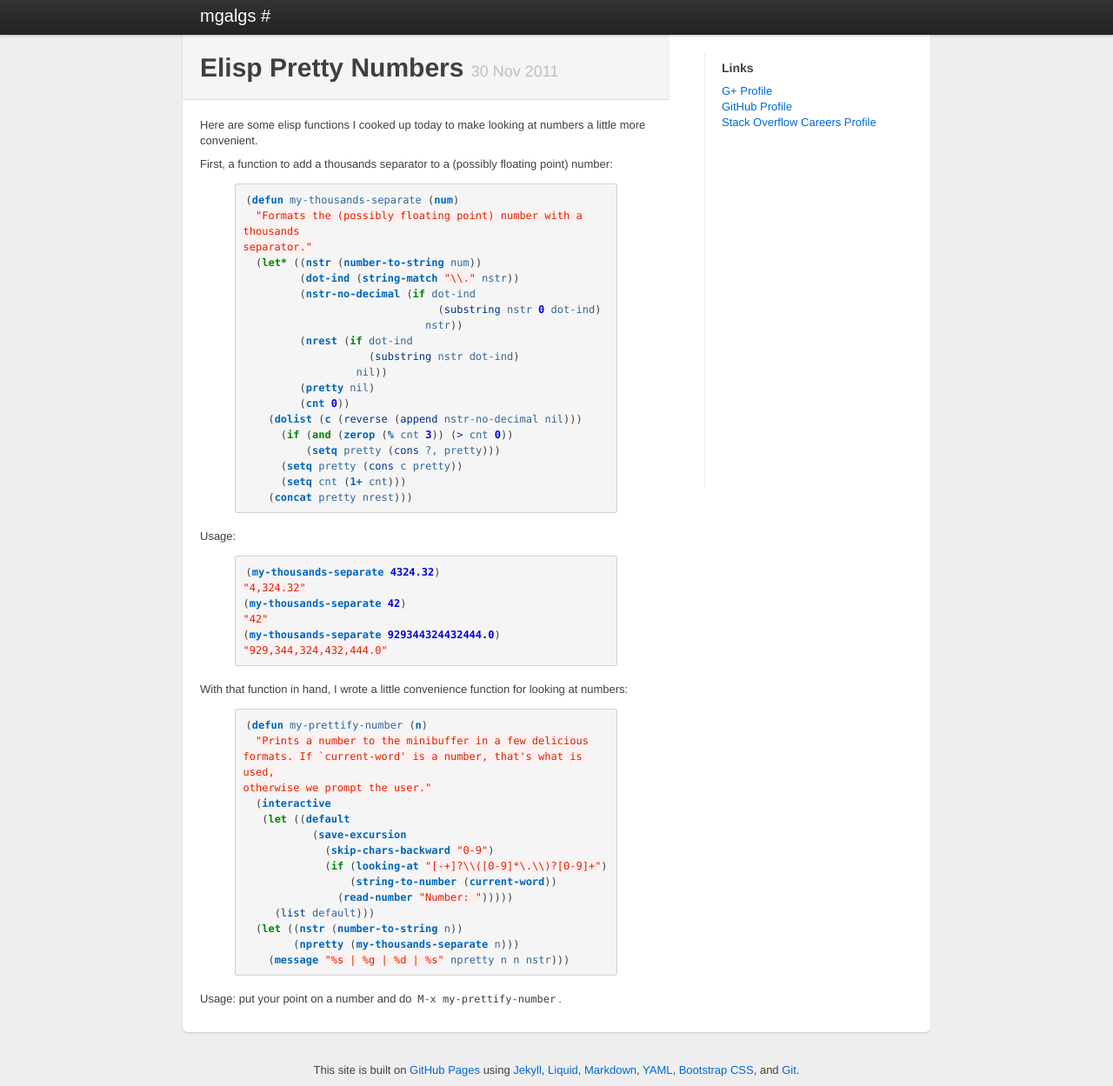
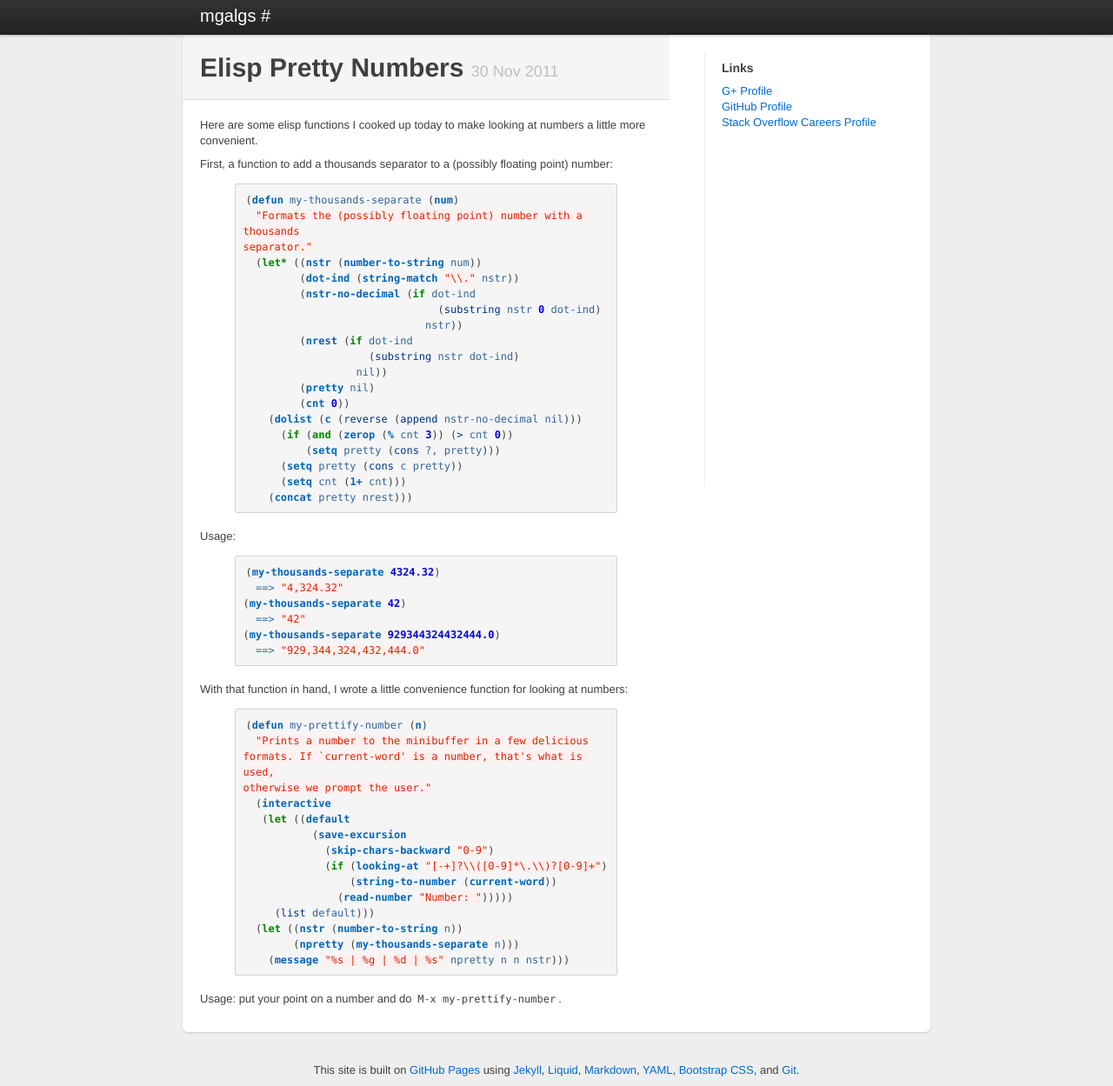
Before and after one commit to mgalgs/mgalgs.github.io, a Jekyll site: the page built from _posts/2011-11-30-elisp-pretty-numbers.markdown, in a window 1280 px wide and 1249 px high. Shown: the whole window at 87% size. Built offline with Jekyll 4.4.1, drawn with Linux system fonts in a browser that asks for light colours; some web fonts are replaced.

Commit message:
formatting usage

```diff
--- a/_posts/2011-11-30-elisp-pretty-numbers.markdown
+++ b/_posts/2011-11-30-elisp-pretty-numbers.markdown
@@ -35,11 +35,11 @@ Usage:
 
 {% highlight scheme %}
 (my-thousands-separate 4324.32)
-"4,324.32"
+  ==> "4,324.32"
 (my-thousands-separate 42)
-"42"
+  ==> "42"
 (my-thousands-separate 929344324432444.0)
-"929,344,324,432,444.0"
+  ==> "929,344,324,432,444.0"
 {% endhighlight %}
 
 With that function in hand, I wrote a little convenience function for
```
